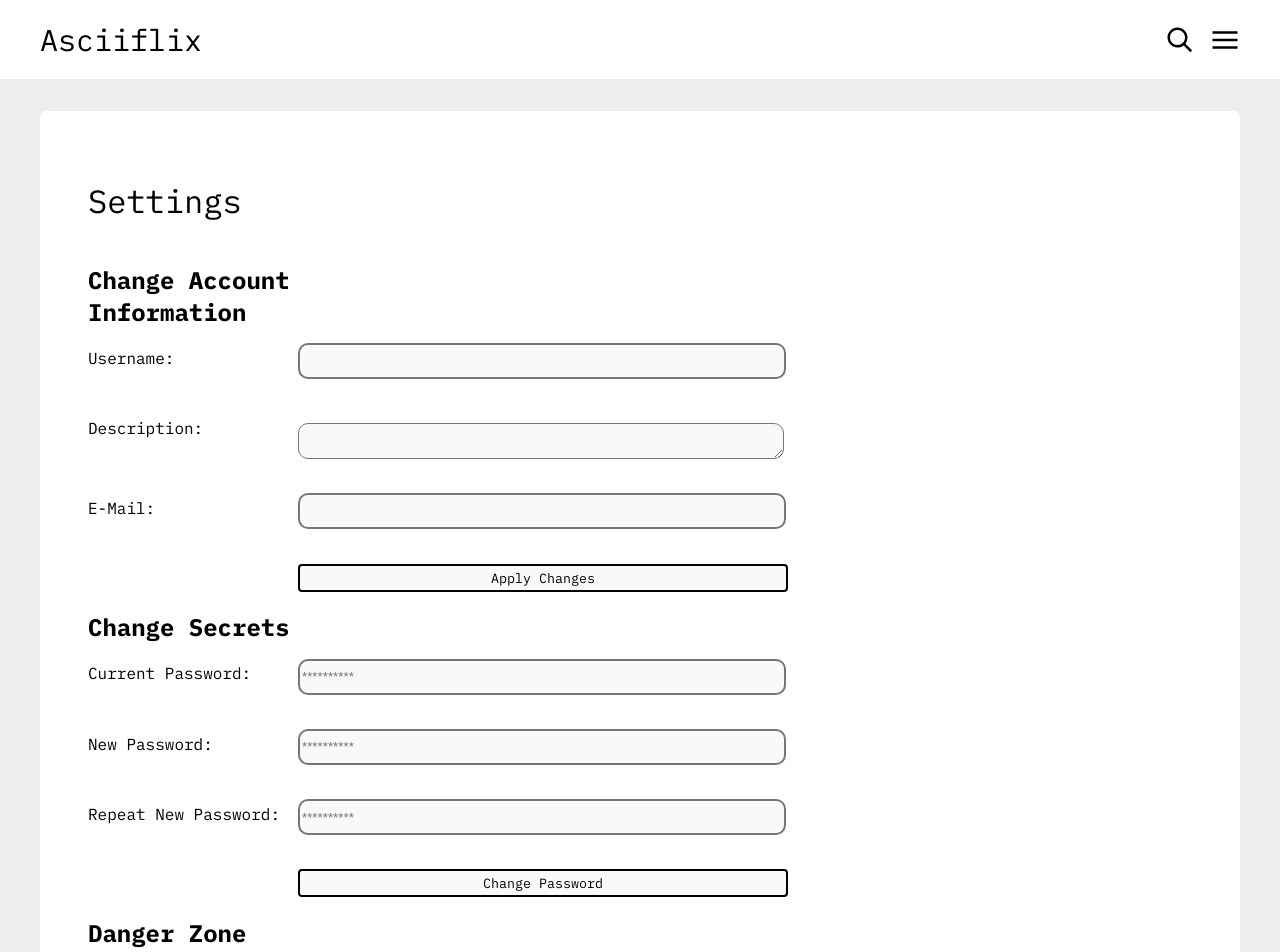
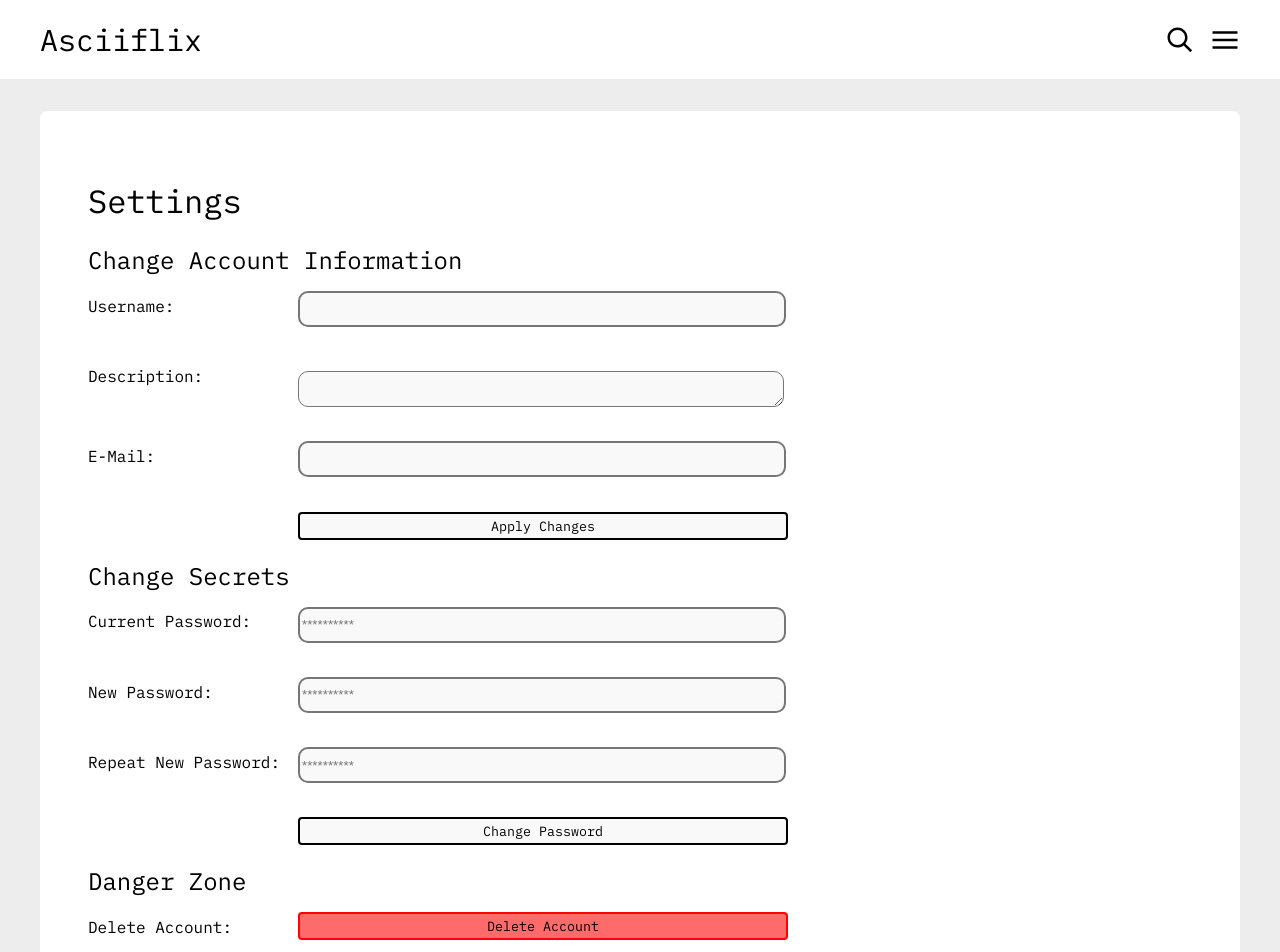
Before and after one commit to asciiflix/webclient, a React (Create React App) app: page /settings in a window 1280 px wide. Shown: the top 952 px of the page. Built offline with nearby package versions, Linux system fonts and the light colour scheme; no server answers; sample sign-in values are in the browser's storage.

Commit message:
Added wrong email to settings

```diff
--- a/src/Components/Settings/Settings.tsx
+++ b/src/Components/Settings/Settings.tsx
@@ -31,6 +31,7 @@ interface StatusState {
     PWFailed: boolean
     PWChanged: boolean
     NameChanged: boolean
+    MailWrong: boolean
     MailChanged: boolean
     DescChanged: boolean
     AccountDeleted: boolean
@@ -46,6 +47,7 @@ export default class Settings extends Component<StatusProps, StatusState> {
             PWFailed: false,
             PWChanged: false,
             NameChanged: false,
+            MailWrong: false,
             MailChanged: false,
             DescChanged: false,
             AccountDeleted: false,
@@ -118,6 +120,8 @@ export default class Settings extends Component<StatusProps, StatusState> {
                     DescChanged: true
                 });
             }
+        } else if (httpCode === 409) {
+            this.setState({ MailWrong: true });
         }
     }
 
@@ -217,8 +221,11 @@ export default class Settings extends Component<StatusProps, StatusState> {
             <div className="settings-form-container">
                 <div className="empty-div-settings">
                     <h1 className="form-title-text">Settings</h1>
+                        <h2 className="form-title-text">Change Account Information</h2>
+                        {this.state.MailChanged ? <Redirect to="/logout"></Redirect> : <></>}
+                        {this.state.DescChanged ? <p className="form-settings-successfully">Description Successfully Changed!</p> : <></>}
+                        {this.state.MailWrong ? <p className="login-form-failed-login">E-Mail is already taken!</p> : <></>}
                     <form className="settings-grid" onSubmit={this.submit_accInfos}>
-                        <h2>Change Account Information</h2>
                         <label className="form-label-text">Username:</label>
                         <input className="form-input" type="name" placeholder={this.state.CurrenUserData.Name} onChange={e => this.accountInformation.username = e.target.value}></input>
                         <label className="form-label-text">Description:</label>
@@ -231,12 +238,13 @@ export default class Settings extends Component<StatusProps, StatusState> {
                                     this.state.NameChanged ? this.finalizeNameChange() : <></>)}
                             </UserContext.Consumer> : <></>}
 
-                        {this.state.MailChanged ? <Redirect to="/logout"></Redirect> : <></>}
-                        {this.state.DescChanged ? <p className="form-settings-successfully">Description Successfully Changed </p> : <></>}
                         <button className="login-button" type="submit">Apply Changes</button>
                     </form>
 
-                    <h2>Change Secrets</h2>
+                    <h2 className="form-title-text">Change Secrets</h2>
+                    {this.state.PWWrong ? <p className="login-form-failed-login">Current Password did not match</p> : <></>}
+                    {this.state.PWFailed ? <p className="login-form-failed-login">New Password does not match</p> : <></>}
+                    {this.state.PWChanged ? <p className="form-settings-successfully">Password Successfully Changed <Redirect to="/logout"></Redirect></p> : <></>}
                     <form className="settings-grid" onSubmit={this.submit_accSecret}>
                         <label className="form-label-text">Current Password:</label>
                         <input className="form-input" type="password" placeholder="**********" onChange={e => this.accountSecret.currentPW = e.target.value}></input>
@@ -244,13 +252,10 @@ export default class Settings extends Component<StatusProps, StatusState> {
                         <input className="form-input" type="password" placeholder="**********" onChange={e => this.accountSecret.newPW = e.target.value}></input>
                         <label className="form-label-text">Repeat New Password:</label>
                         <input className="form-input" type="password" placeholder="**********" onChange={e => this.accountSecret.newPWRepeat = e.target.value}></input>
-                        {this.state.PWWrong ? <p className="login-form-failed-login">Current Password did not match</p> : <></>}
-                        {this.state.PWFailed ? <p className="login-form-failed-login">New Password does not match</p> : <></>}
-                        {this.state.PWChanged ? <p className="form-settings-successfully">Password Successfully Changed <Redirect to="/logout"></Redirect></p> : <></>}
                         <button className="login-button" type="submit">Change Password</button>
                     </form>
 
-                    <h2>Danger Zone</h2>
+                    <h2 className="form-title-text">Danger Zone</h2>
                     <form className="settings-grid" onSubmit={this.submit_deleteAcc}>
                         <label className="form-label-text">Delete Account:</label>
                         <button className="delete-button" type="submit">Delete Account</button>
```
